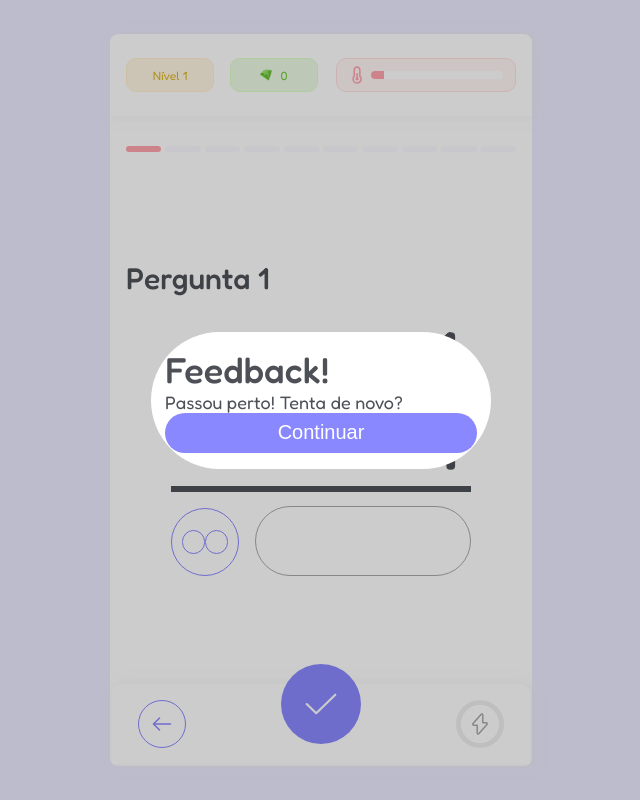
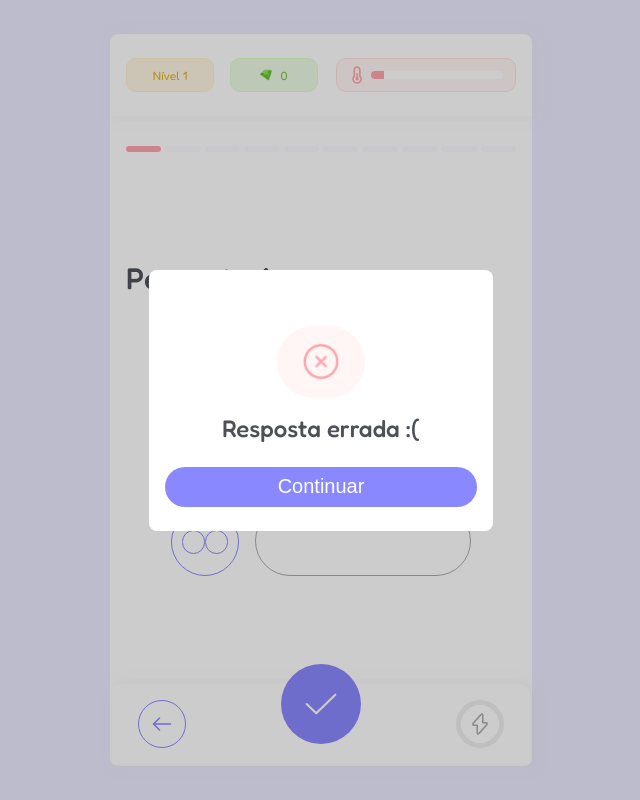
Before and after one commit to Renanf68/little-math-game, a React (Create React App) app: page /app/game in a window 1280 px wide. Both pictures are taken after a click on the button 640 px from the left and 704 px from the top of the page. Shown: the whole page, without its empty margins (319-959 px from the left). Built offline with nearby package versions, Linux system fonts and the light colour scheme.

Commit message:
FeedbackModal layout adjustments

```diff
--- a/src/components/BaseModal.tsx
+++ b/src/components/BaseModal.tsx
@@ -17,8 +17,8 @@ const ModalCard = styled.div`
   width: 100%;
   max-width: 312px;
   background-color: white;
-  padding: 16px 14px;
-  border-radius: ${(props) => props.theme.borderRadius};
+  padding: 24px 16px;
+  border-radius: 8px;
 `;
 
 interface BaseModalProps {
--- a/src/components/FeedbackModal.tsx
+++ b/src/components/FeedbackModal.tsx
@@ -2,8 +2,55 @@
 import React from "react";
 import { BaseModal } from "./BaseModal";
 import { Button } from "./Button";
-import { Heading } from "./Heading";
 import { Text } from "./Text";
+import styled, { useTheme } from "styled-components";
+import dimond from "../images/diamond.png";
+import stamp from "../images/little-stamp.png";
+import close from "../images/close-circle.png";
+import { useUserContext } from "../context";
+
+interface ResultBadgeProps {
+  bgColor: string;
+}
+
+const FeedbackContet = styled.div`
+  width: fill-available;
+  display: flex;
+  flex-direction: column;
+  justify-content: center;
+  align-items: center;
+  padding: 8px 0 24px;
+`;
+
+const ResultBadge = styled.div<ResultBadgeProps>`
+  margin-top: 24px;
+  display: flex;
+  align-items: center;
+  width: fit-content;
+  padding: 16px 24px;
+  background-color: ${(props) => props.bgColor};
+  border-radius: 1000px;
+  margin-bottom: 16px;
+`;
+
+const DiamondBox = styled.div`
+  width: 22px;
+  height: 22px;
+  margin-top: 4px;
+  margin-right: 8px;
+`;
+
+const StampBox = styled.div`
+  width: 26px;
+  height: 26px;
+  margin-top: 4px;
+  margin-right: 8px;
+`;
+
+const CloseBox = styled.div`
+  width: 40px;
+  height: 40px;
+`;
 
 interface FeedbackModalProps {
   isCorrect: boolean;
@@ -16,6 +63,9 @@ export const FeedbackModal = ({
   upgradeLevel,
   onClose,
 }: FeedbackModalProps) => {
+  // context
+  const theme = useTheme();
+  const { user } = useUserContext();
   // refs
   const buttonRef = React.useRef<HTMLButtonElement>(null);
   // side effects
@@ -25,19 +75,54 @@ export const FeedbackModal = ({
   // UI
   return (
     <BaseModal>
-      <Heading>Feedback!</Heading>
+      <FeedbackContet>
         {isCorrect ? (
-        <Text>Resposta correta! + 10 pontos</Text>
+          <>
+            <ResultBadge bgColor={theme.colors.lightGreen}>
+              <DiamondBox>
+                <img src={dimond} alt="diamante verde" width="100%" />
+              </DiamondBox>
+              <Text fontSize="3xl" fontWeight="500" color={theme.colors.green}>
+                +10
+              </Text>
+            </ResultBadge>
+            <Text fontSize="2xl" fontWeight="500">
+              Resposta correta!
+            </Text>
+          </>
         ) : (
-        <Text>Passou perto! Tenta de novo?</Text>
+          <>
+            <ResultBadge bgColor={theme.colors.lighterPink}>
+              <CloseBox>
+                <img src={close} alt="diamante verde" width="100%" />
+              </CloseBox>
+            </ResultBadge>
+            <Text fontSize="2xl" fontWeight="500">
+              Resposta errada :(
+            </Text>
+          </>
         )}
+
         {upgradeLevel ? (
-        <Text>Parabéns, você avançou de nível!</Text>
+          <>
+            <ResultBadge bgColor={theme.colors.lightYellow}>
+              <StampBox>
+                <img src={stamp} alt="selo de novo nível" width="100%" />
+              </StampBox>
+              <Text fontSize="3xl" fontWeight="500" color={theme.colors.yellow}>
+                Nível {user?.level! + 1}
+              </Text>
+            </ResultBadge>
+            <Text fontSize="2xl" fontWeight="500">
+              Você avançou de nível!
+            </Text>
+          </>
         ) : upgradeLevel === false ? (
           <Text>Você precisa recomeçar =/</Text>
         ) : (
           <></>
         )}
+      </FeedbackContet>
       <Button ref={buttonRef} onClick={onClose}>
         Continuar
       </Button>
```
Also changed, not shown: src/images/close-circle.png (added), src/images/little-stamp.png (added). Lines whose indentation alone changed are shown as unchanged.
